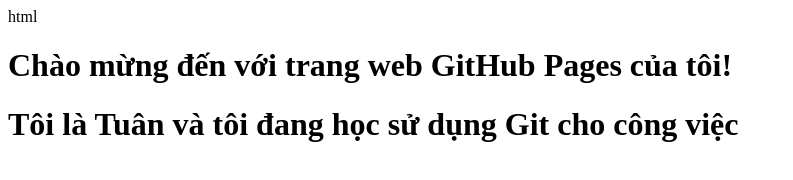
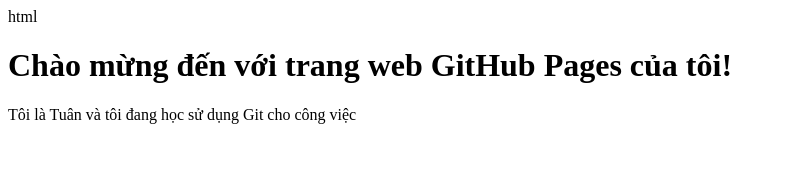
Before and after one commit to nguyenvantuan2479/nguyenvantuan2479.github.io, a plain HTML site: page index.html in a window 1280 px wide. Shown: the whole page, without its empty margins (0-793 px from the left). Drawn offline with Linux system fonts and the light colour scheme.

Commit message:
Update index.html

```diff
--- a/index.html
+++ b/index.html
@@ -7,6 +7,6 @@
 </head>
 <body>
   <h1>Chào mừng đến với trang web GitHub Pages của tôi!</h1>
-  <h1>Tôi là Tuân và tôi đang học sử dụng Git cho công việc</h1>
+  <p>Tôi là Tuân và tôi đang học sử dụng Git cho công việc</p>
 </body>
 </html>
```
